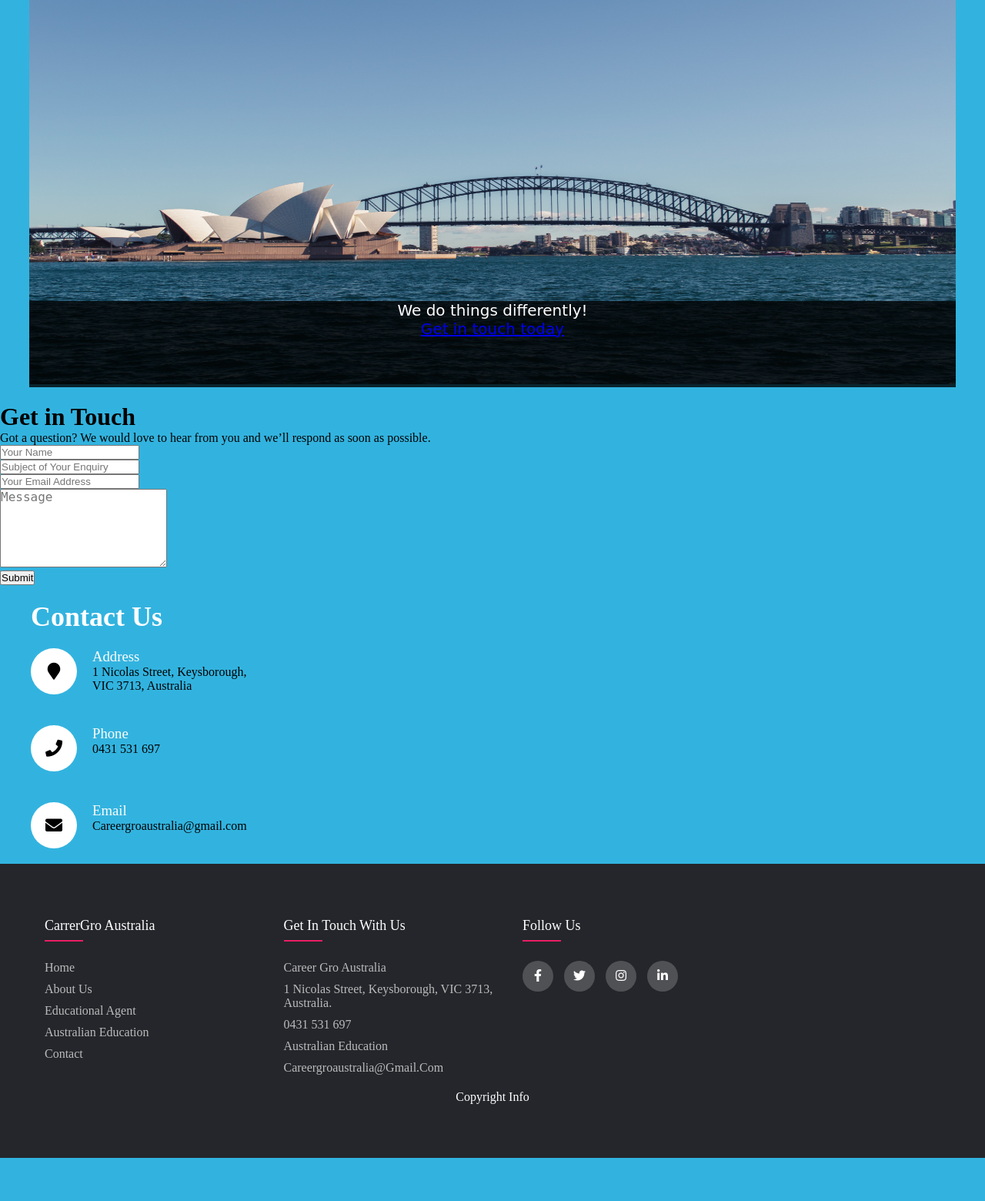
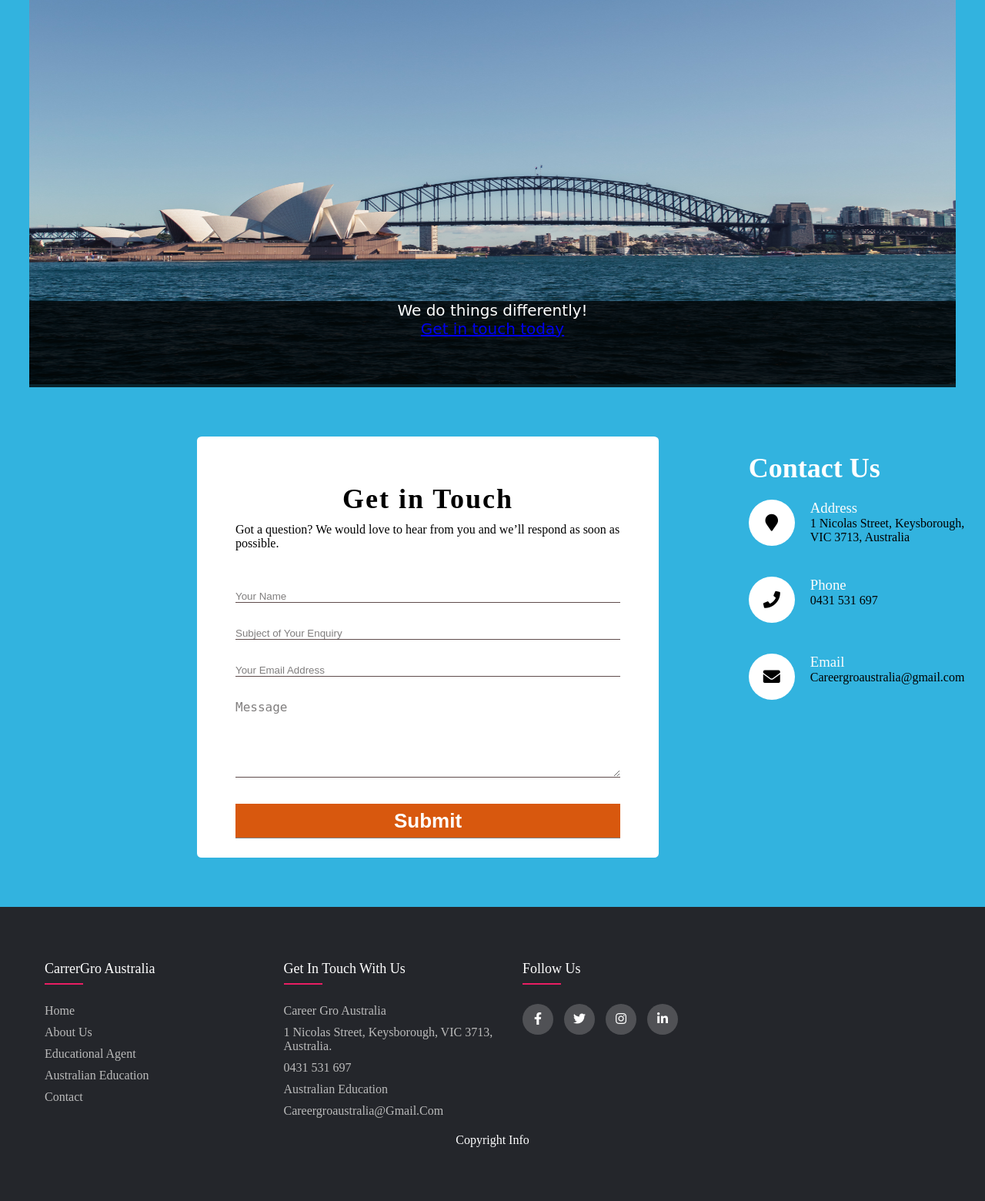
Before and after one commit to 30370657/project2, a PHP site: page /contact in a window 1280 px wide; the page is wider, and only the part inside the window is pictured. Shown: the part 179-1739 px from the top of that part at 77% size. Before the commit the page ends 1683 px from the top of that part, so only its background shows below. Run offline with PHP 8.4, Linux system fonts and the light colour scheme.

Commit message:
Update style.css
contact form styles

```diff
--- a/style/css/style.css
+++ b/style/css/style.css
@@ -310,88 +310,151 @@ td {
 }
 
 /*contact*/
-.contact .contact-content h1{
+.contact {
+  display: grid;
+  grid-template-columns: auto 600px;
+  grid-template-rows: 100%;
+  grid-gap: 10%;
+  max-width: auto;
+  margin: 5% 20% 5% 20%;
+}
+
+/*header and contact form styles*/
+.contact-presentation {
+  background: #ffffff;
+  background-size: max-content;
+  border-radius: 1%;
+  width: 500px;
+  display: grid;
+  justify-items: center;
+  justify-content: center;
+  padding: 0 50px 0px 50px;
+}
+
+.contact .contact-title {
+  margin-top: 40px;
+}
+
+/*Get in touch header and a paragraph*/
+.contact-title h1 {
+  letter-spacing: 2px;
+  text-align: center;
   font-size: 36px;
-    font-weight:500px;
-    color:#fff;
+  font-weight: bold;
+}
+
+.contact-title p {
+  margin-top: 10px;
+  font-weight: 400;
+  text-align: left;
+}
+
+/*contact-form style*/
+.contact-form {
+  width: 100%;
+  margin-top: 50px;
+  transition: all 0.5s ease-out;
+}
+
+/*form area
+placeholder*/
+form input::placeholder,
+textarea::placeholder {
+  color: #221f1f93;
+}
+
+form input[type="text"],
+select,
+textarea {
+  width: 100%;
+  background: transparent;
+  margin-bottom: 5px;
+  resize: vertical;
+  color: #2b2a2a;
+  border: none;
+  outline: none;
+  border-bottom: 1px solid rgb(95, 76, 76);
+  font-weight: 400;
+}
+
+form input[type="text"]:focus,
+textarea:focus {
+  outline: none;
+  border: none;
+  border-bottom: 1px solid #f7d600;
+}
+
+.contact-form button {
+  width: 100%;
+  height: 45px;
+  background: #d8580e;
+  text-transform: capitalize;
+  font-size: 26px;
+  color: white;
+  font-weight: bold;
+  border: none;
+  border-bottom: 1px solid gray;
+  cursor: pointer;
+}
+
+/*contact button hover*/
+.contact button:hover {
+  background: rgb(253, 38, 0);
+  font-size: 26px;
+  opacity: 0.9;
+}
+
+/*form input error message style*/
+.contact-presentation .contact-form div {
+  margin-bottom: 25px;
+  color: rgb(253, 38, 0);
+  font-size: 14px;
+}
+
+.contact .contact-content h1 {
+  font-size: 36px;
+  font-weight: 500px;
+  color: #fff;
   padding-left: 40px;
 }
 
-
-
-.contact-container{
-
-    width:100%;
+.contact-container {
+  width: 100%;
   display: flex;
   padding-left: 40px;
-
 }
 
 .contact-container .contactInfo {
   width: 50%;
   display: flex;
   flex-direction: column;
-
 }
-.contact-container .contactInfo .box{
+.contact-container .contactInfo .box {
   position: relative;
-    padding:20px 0px;
+  padding: 20px 0px;
   display: flex;
 }
 
-.contact-container .contactInfo .box .icon{
+.contact-container .contactInfo .box .icon {
   min-width: 60px;
   height: 60px;
   background: #fff;
   display: flex;
   justify-content: center;
-    align-items:center;
+  align-items: center;
   border-radius: 50%;
   font-size: 22px;
 }
 
-.contact-container .contactInfo .box .text{
-    display:flex;
+.contact-container .contactInfo .box .text {
+  display: flex;
   margin-left: 20px;
   font-size: 16px;
   color: 16px;
   flex-direction: column;
   font-weight: 300;
 }
-.contact-container .contactInfo .box .text h3{
+.contact-container .contactInfo .box .text h3 {
   font-weight: 500;
   color: #fcfcfc;
 }
-
-.ContactForm{
-    width: 50%;
-    margin-top:-20%;
-    float: right;
-    padding-left: 60px;
-    background: #fff;
-    align-items: center;
-
-}
-
-.ContactForm .inputBox{
-    position: relative;
-    width:100%;
-    margin-top:10px;
-
-}
-.ContactForm .inputBox input,
-.ContactForm .inputBox textarea{
-    width:50%;
-    padding:5px 0;
-    font-size:16px;
-    margin:10px 0;
-    border:none;
-    border-bottom: 2px solid #333;
-    outline:none;
-    resize: none;
-}
-
-.ContactForm .inputBox span{
-    position: absolute;
-    left:0;
-}
```
Lines whose indentation alone changed are shown as unchanged.
